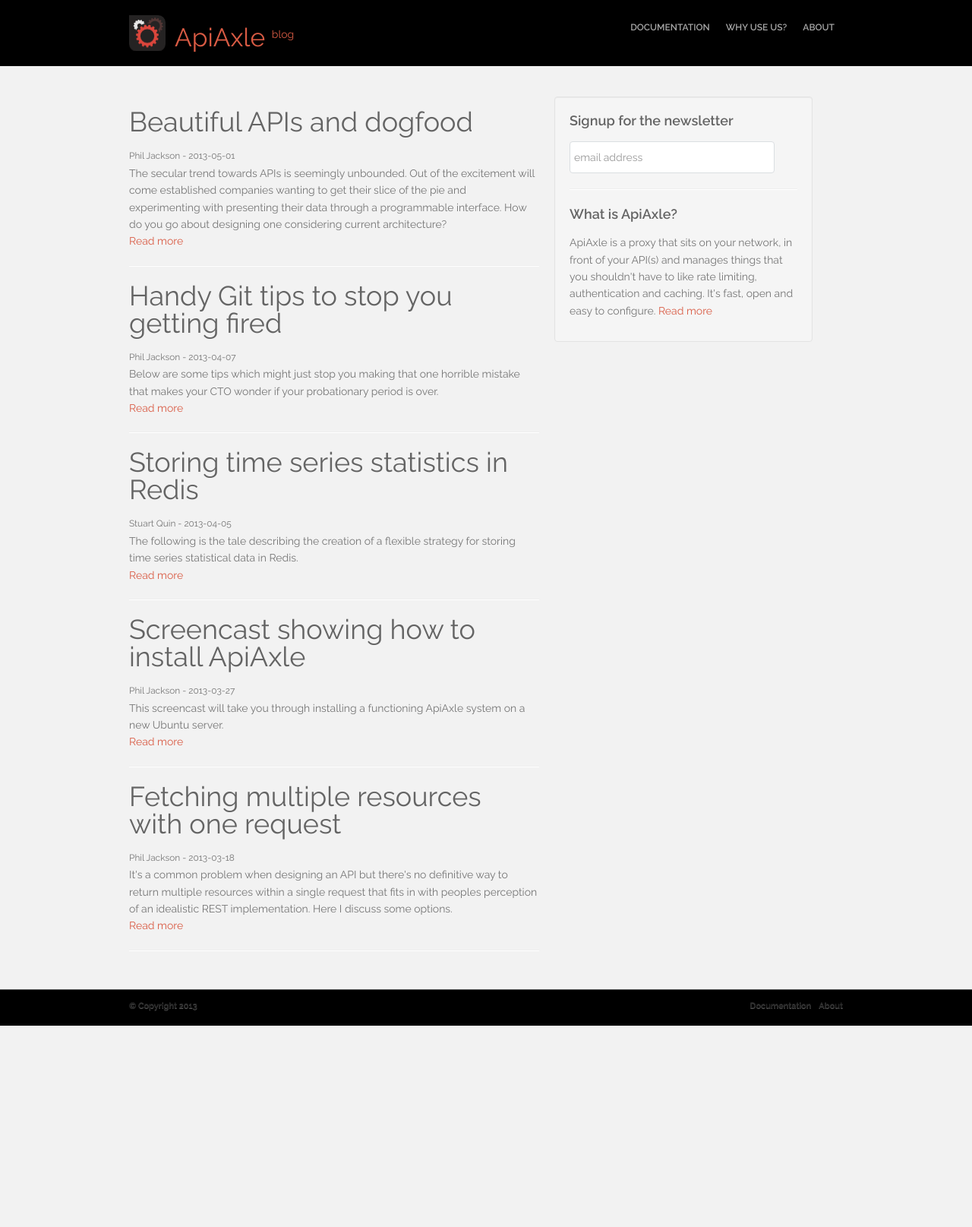
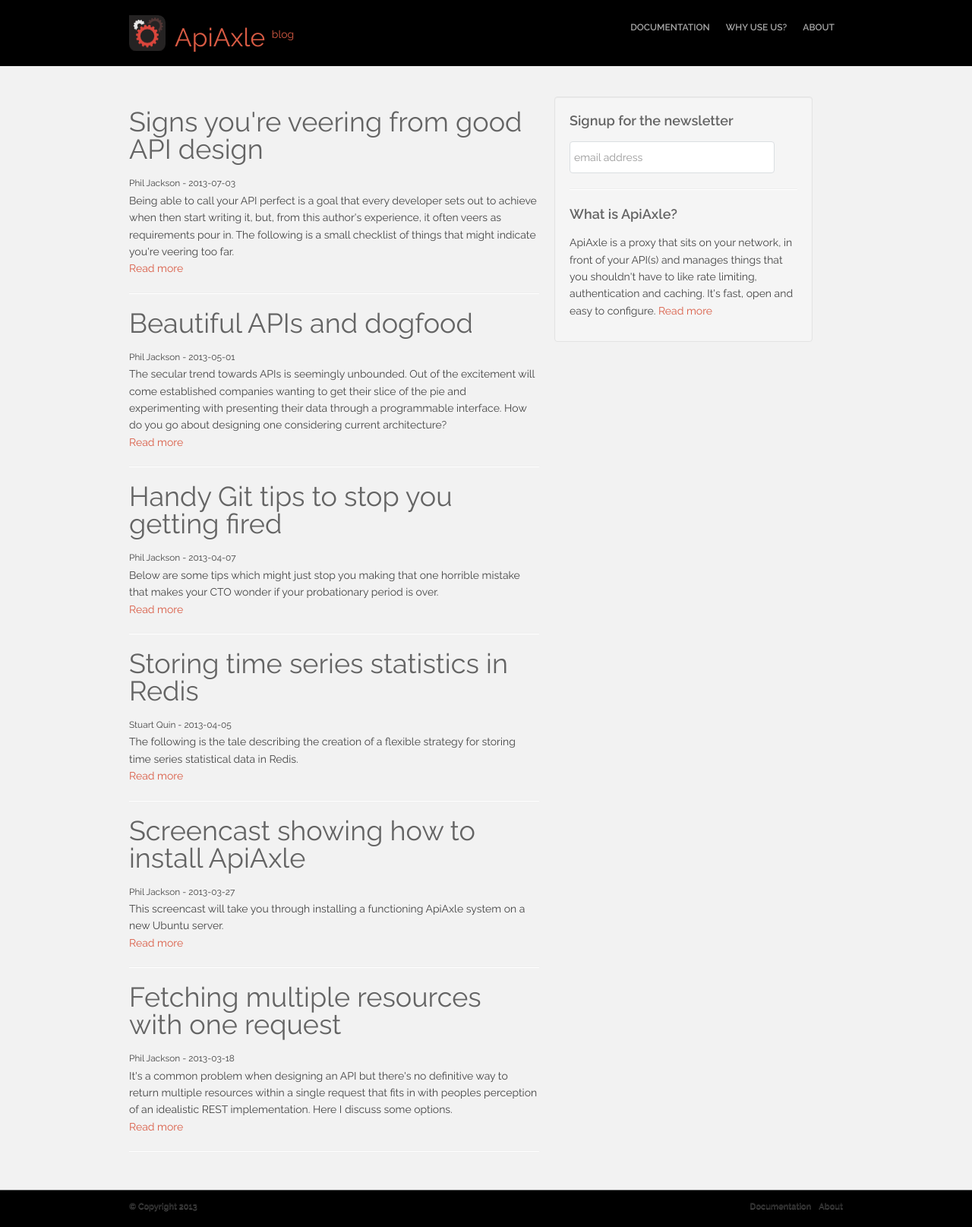
Before and after one commit to apiaxle/blog, a Jekyll site: the page built from index.html, in a window 1280 px wide. Shown: the whole page at 76% size. Built offline with Jekyll 4.4.1, drawn with Linux system fonts in a browser that asks for light colours; before the commit the page ends 1350 px from its top, so only the background shows below that; some of the changed lines change nothing that is shown.

Commit message:
Added 'signs you're veering from good API design'.

```diff
--- /dev/null
+++ b/_posts/2013-07-03-signs-youre-veering-from-good-api-design.md
@@ -0,0 +1,91 @@
+---
+layout: post
+title: Signs you're veering from good API design
+author: Phil Jackson
+description: |
+
+  Being able to call your API perfect is a goal that every developer
+  sets out to achieve when then start writing it, but, from this
+  author's experience, it often veers as requirements pour in. The
+  following is a small checklist of things that might indicate you're
+  veering too far.
+
+---
+
+## Everything is a GET
+
+This is a common mistake made with web apps. People have a tendency to
+route everything, including non-safe operations, through a GET. Other
+than things like logging and writing to a cache, GET, HEAD, OPTIONS
+and TRACE shouldn't have any side effects on the data being requested,
+if they do then there's probably another verb that describes the
+operation more closely.
+
+## All of your HTTP response codes are 200s
+
+This won't be an issue for long - developers will let you know very
+quickly if your errors are coming back with a 200 OK. When developing
+a client the first thing this author does after receiving a response
+is check the HTTP code, not search the body for an indication of a
+problem. There's a wealth of HTTP codes which can account for pretty
+much any issue you're trying to notify the user of.
+
+On the topic of errors...
+
+## Use of arbitrary error numbers
+
+Using numbers to represent errors is a terrible idea (a carryover from
+the C/PHP `errno` days?). Given that there is a rich platform for
+returning data, publishers might as well take the extra step towards
+helping out the client. This is sort of thing I'm talking about:
+
+    "error": {
+      "code": 2301,
+      "message": "That object cant be linked."
+    }
+
+The problems here are:
+
+* Maintaining the codes from the API publisher's end will be a pain.
+* This will mean developers will have to represent each of the codes
+  with an enum-a-like or have their code littered with awful stuff
+  like `if error.code is 2301 then`.
+* Message can't be relied upon as presumably when someone notices
+  "cant" and wants to change it to "can't" there will be clients that
+  break.
+
+A better approach might be this:
+
+    {
+      meta: {
+        version: 1,
+        status_code: 403
+      },
+      results: {
+        error: {
+          type: "KeyError",
+          time: "Wed, 01 Jul 2012 18:12:17 GMT",
+          message: "'xxx' is not a valid key for 'acmeapi'"
+        }
+    }
+
+Type can be relied upon as the canonical name for the error and the
+message is a good human readable description. For good measure the
+http status is in the `meta` section of the response to enrich
+debugging. Time is helpful for debugging.
+
+[This is a very interesting idea](https://tools.ietf.org/html/draft-nottingham-http-problem-03)
+for representing errors with resources.
+
+## No MIME types
+
+Don't ignore MIME types, even if you're only responding with one
+representation of the data you should return the appropriate
+`content-type` header. Doing so means HTTP clients can act
+appropriately towards the payload they're receiving. For example,
+browsers often default to assuming the data is a `text/html`
+representation. The popular
+[request](https://github.com/mikeal/request) library will parse JSON
+if it gets it meaning if you don't send `content-type` two otherwise
+identical responses will have clients treating them completely
+differently.
--- a/css/style.css
+++ b/css/style.css
@@ -53,7 +53,7 @@ Here is CSS structure...
 body {
 	background: #f2f2f2;
 	font-size: 14px;
-	color: #767676;
+	color: #444;
 	font-weight: 400;
 	line-height: 1.6em;
 }
@@ -1373,3 +1373,8 @@ left: 0;
   padding:5px;
   border: 1px solid #aaa;
 }
+
+.decorative-icon-large {
+  font-size: 8em;
+  color: #ddd;
+}
```
Also changed, not shown: 1 other file.
